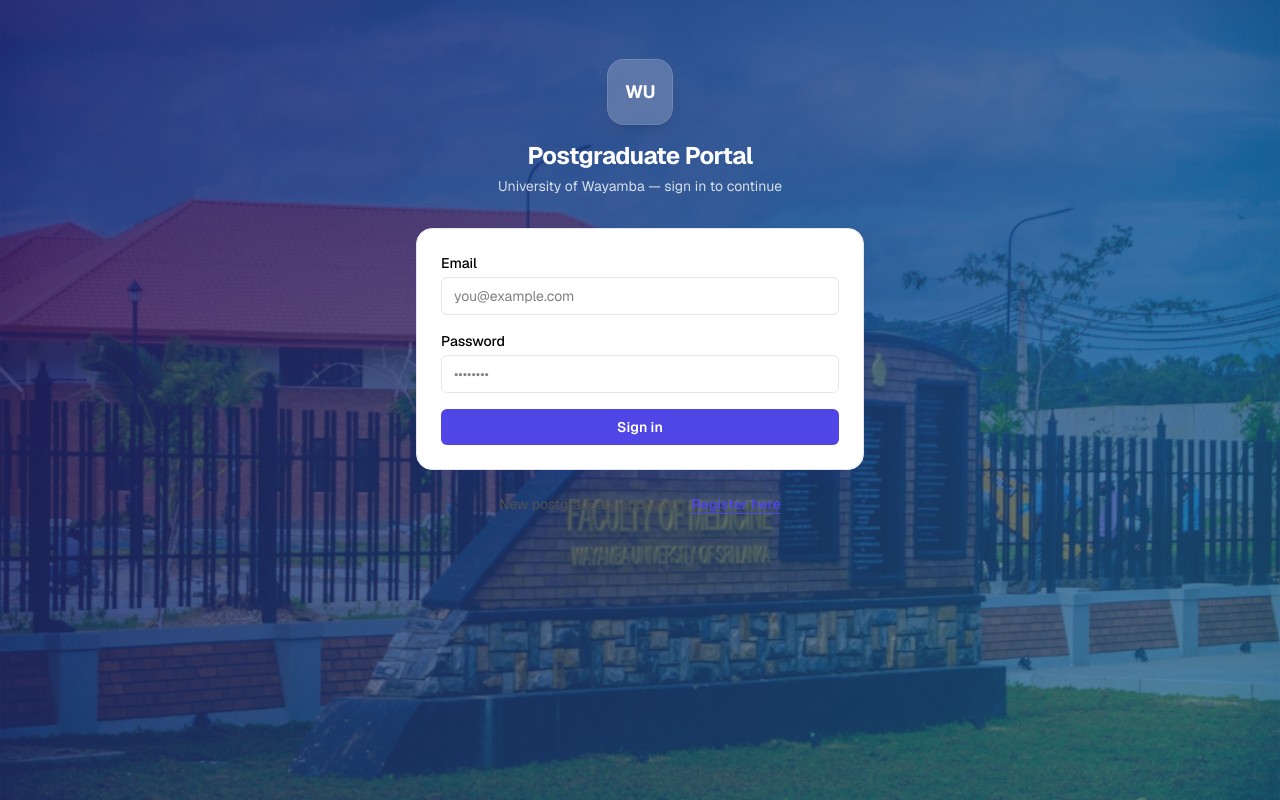
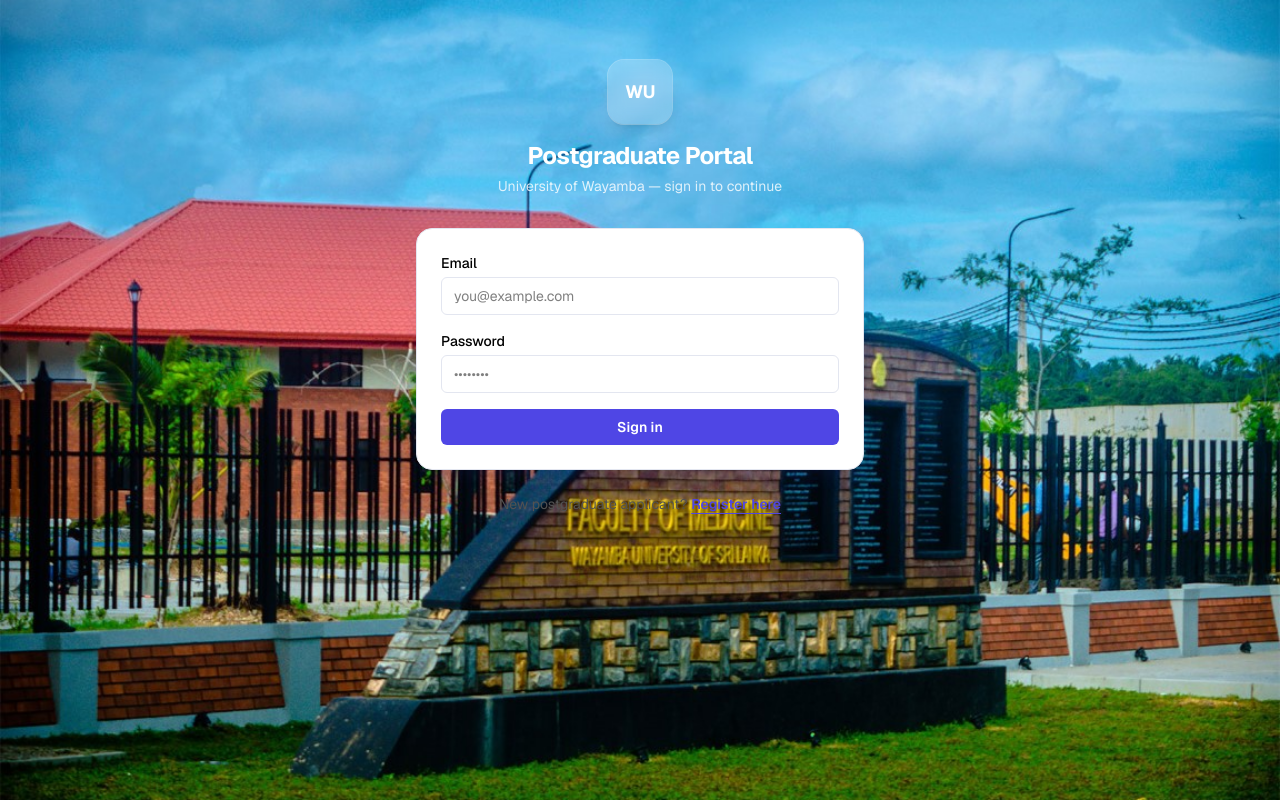
Before and after one commit to Dinu2001/post-grad-redesign, a Next.js app: page /login in a window 1280 px wide. Built offline with nearby package versions, Linux system fonts and the light colour scheme; no server answers.

Commit message:
login style

```diff
--- a/src/app/globals.css
+++ b/src/app/globals.css
@@ -75,16 +75,15 @@ body {
 .bg-hero-gradient {
   background-image: linear-gradient(135deg, #4f46e5 0%, #6d28d9 45%, #0ea5e9 100%);
 }
+
 .login-background {
-  background-image: linear-gradient(
-      135deg,
-      rgba(38, 26, 103, 0.8),
-      rgba(29, 104, 151, 0.66)
-    ),
+  background-image:
     url("/wayamba-campus.jpg");
   background-position: center;
   background-size: cover;
 }
+
+
 .text-brand-gradient {
   background-image: linear-gradient(135deg, #4f46e5, #7c3aed);
   -webkit-background-clip: text;
```
